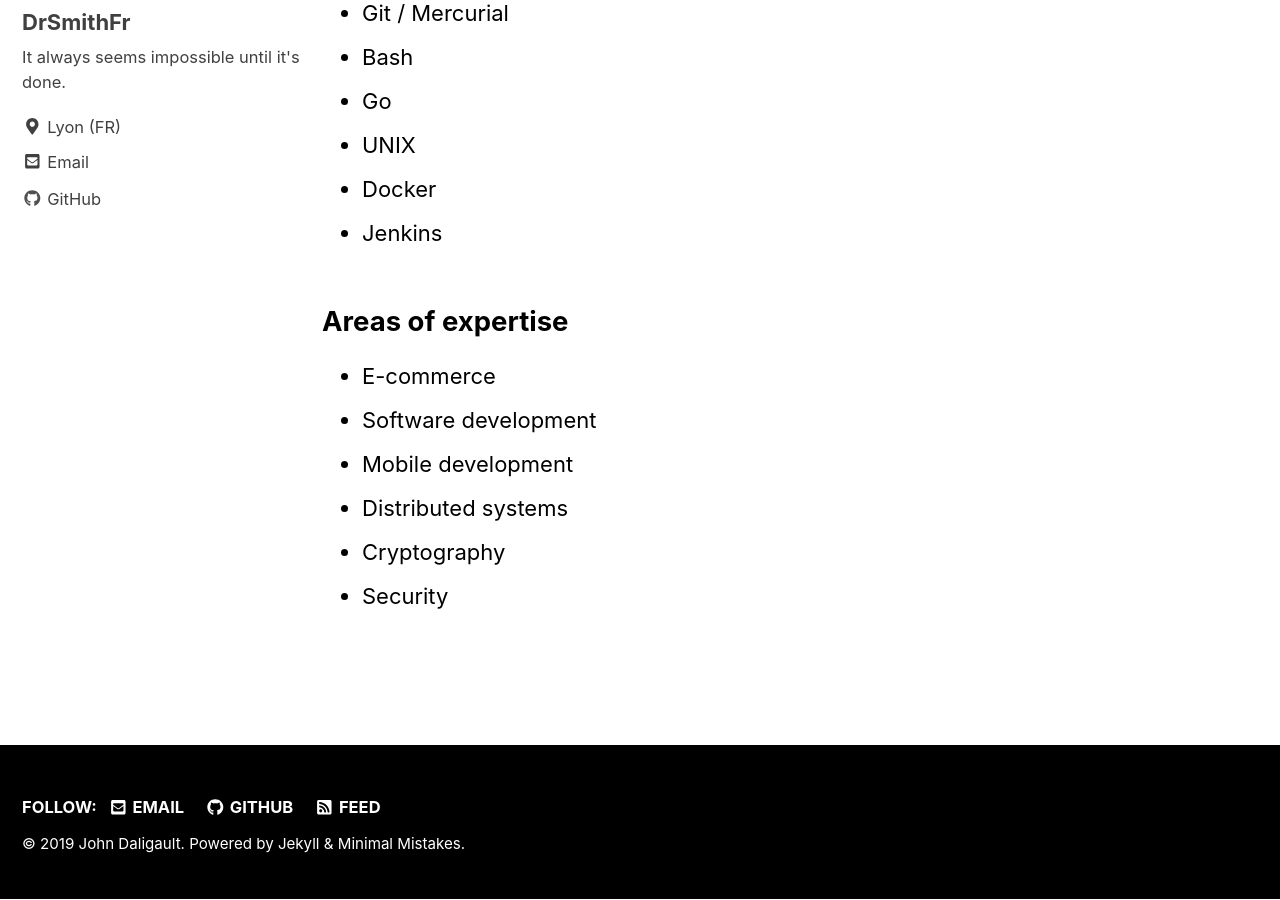
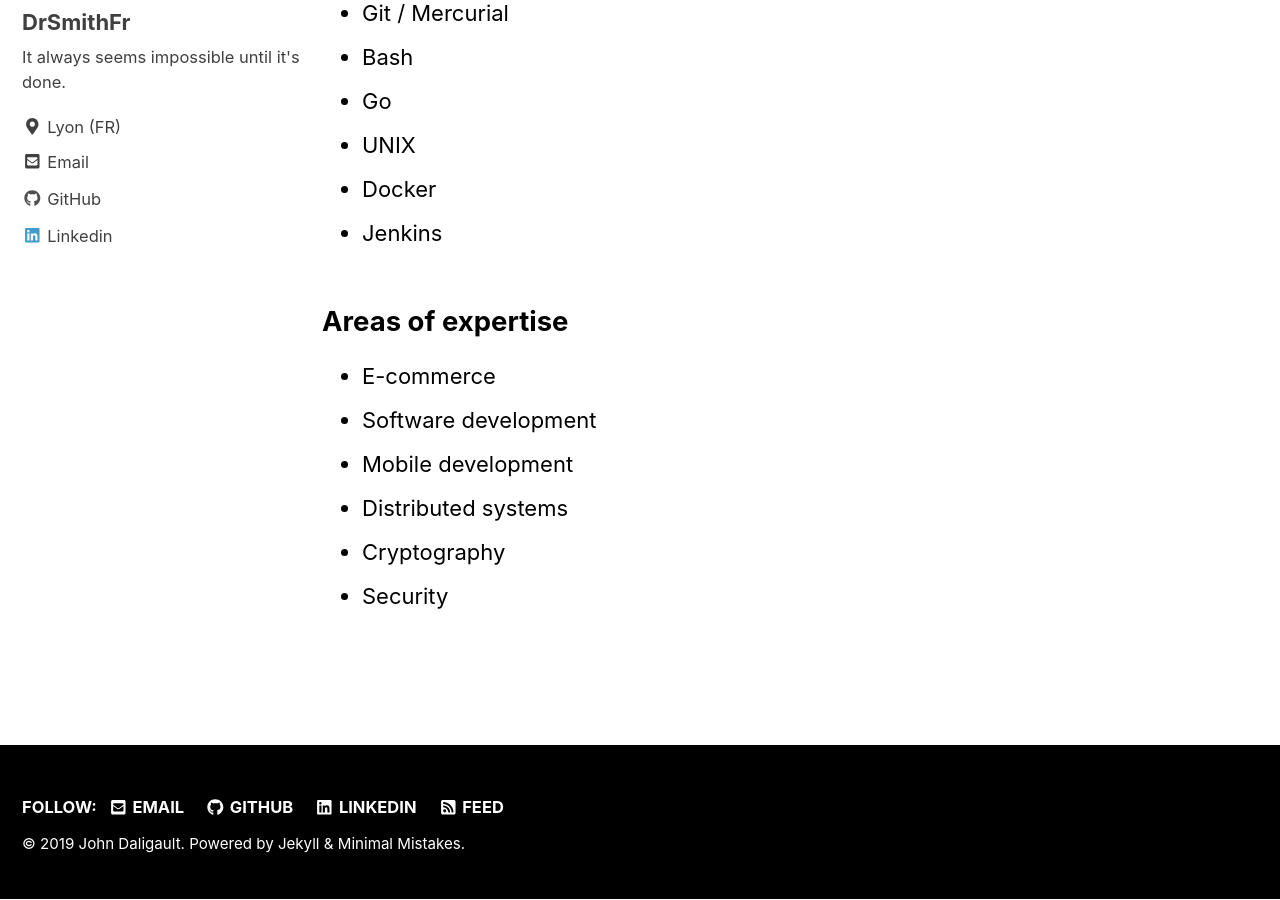
Before and after one commit to DrSmithFr/DrSmithFr.github.io, a Jekyll site: the page built from index.md, in a window 1280 px wide and 900 px high, scrolled down 1402 px. Built offline with Jekyll 4.4.1, drawn with Linux system fonts in a browser that asks for light colours; cached includes are drawn as plain includes; nearby versions of some CDN libraries.

Commit message:
linkedin link

```diff
--- a/_config.yml
+++ b/_config.yml
@@ -118,6 +118,9 @@
     - label: "GitHub"
       icon: "fab fa-fw fa-github"
       url: "https://github.com/DrSmithFr"
+    - label: "Linkedin"
+      icon: "fab fa-fw fa-linkedin"
+      url: "https://www.linkedin.com/in/john-daligault/"
 
 # Site Footer
 footer:
@@ -128,6 +131,9 @@
     - label: "GitHub"
       icon: "fab fa-fw fa-github"
       url: "https://github.com/DrSmithFr"
+    - label: "Linkedin"
+      icon: "fab fa-fw fa-linkedin"
+      url: "https://www.linkedin.com/in/john-daligault/"
 
 
 # Reading Files
```
